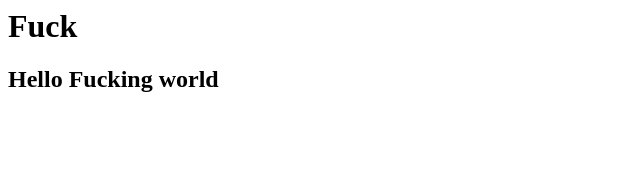
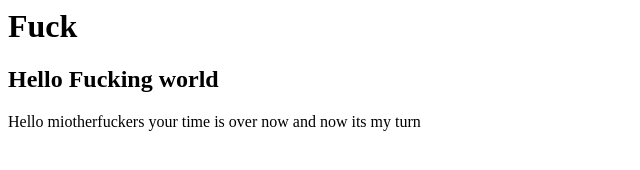
Before and after one commit to umangvatsa/project-1, a plain HTML site: page index.html in a window 1280 px wide. Shown: the whole page, without its empty margins (0-640 px from the left). Drawn offline with Linux system fonts and the light colour scheme.

Commit message:
js file added and paragraph added in the test branch

```diff
--- a/index.html
+++ b/index.html
@@ -12,5 +12,6 @@
             Hello Fucking world
         </h2>
     </div>
+    <p>Hello miotherfuckers your time is over now and now its my turn</p>
 </body>
 </html>
```
Also changed, not shown: test.js (added).
